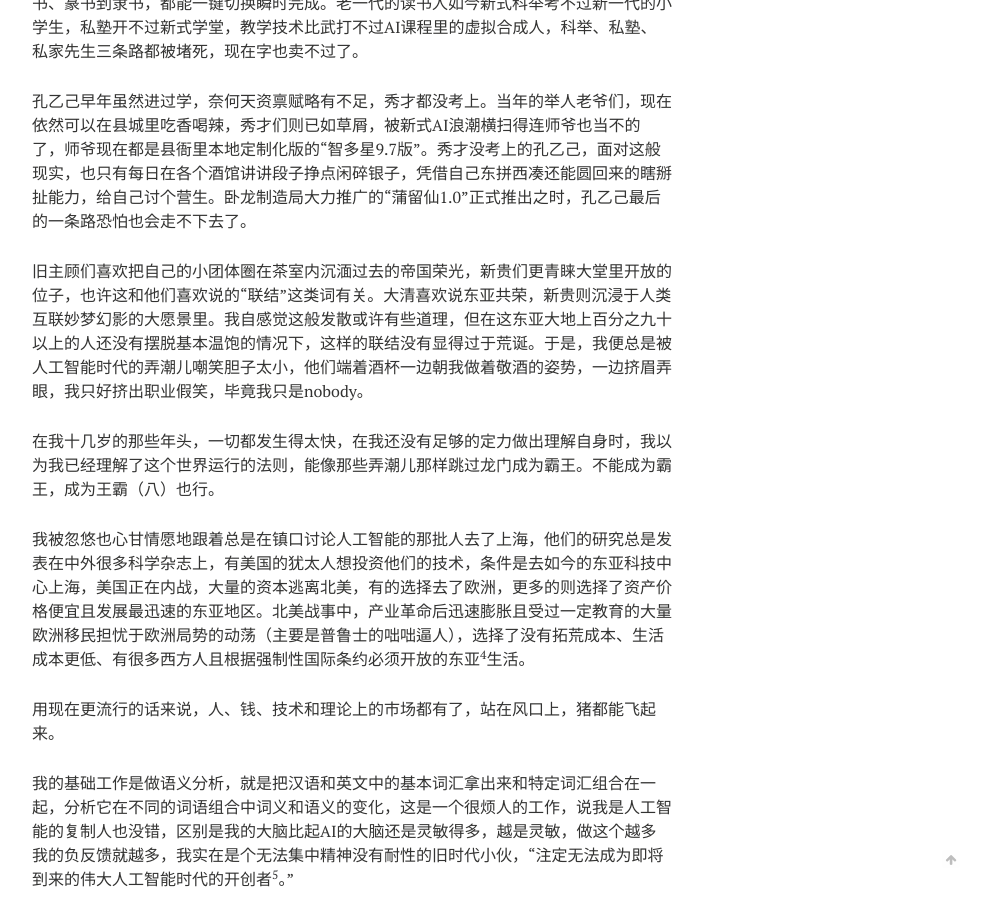
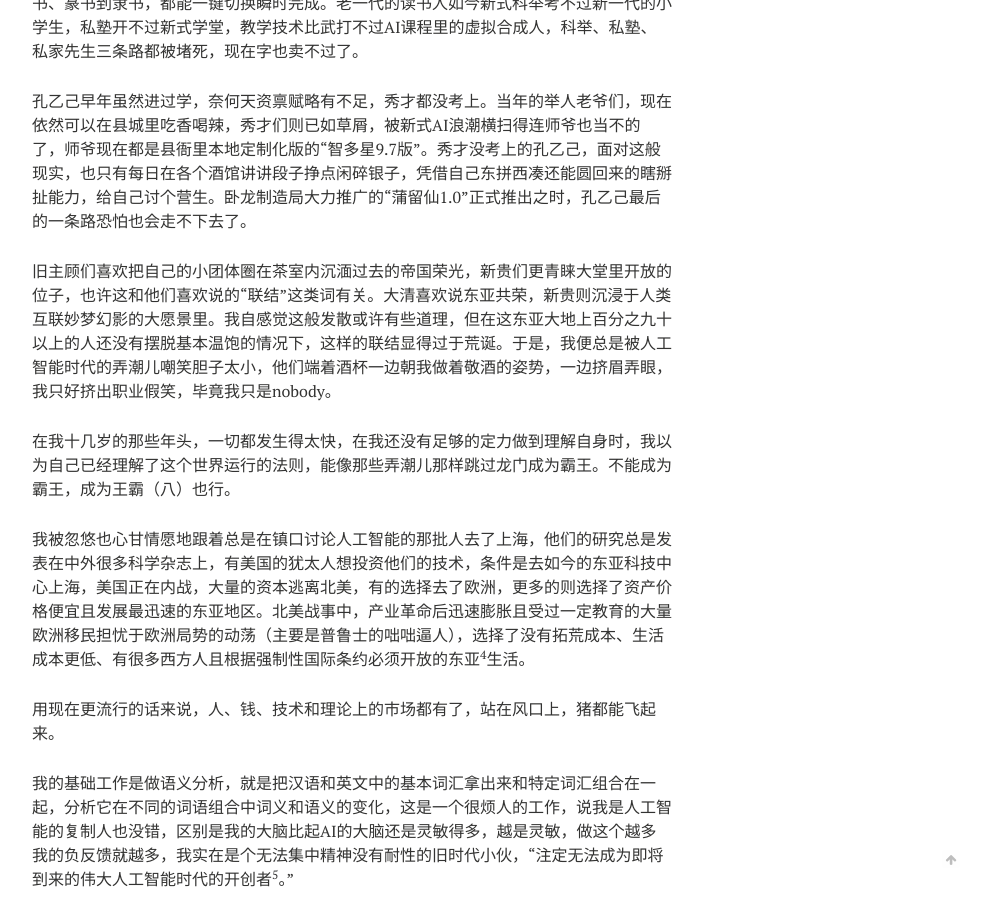
Before and after one commit to jarynzhang/jarynzhang.github.io, a Jekyll site: the page built from _posts/2024-01-01-人工智能孔乙己01.md, in a window 1280 px wide and 900 px high, scrolled down 1722 px. Shown: the whole window, without its empty margins (288-1275 px from the left). Built offline with Jekyll 4.4.1, drawn with Linux system fonts in a browser that asks for light colours; nearby versions of some CDN libraries; our own code applies the rules of GitHub Pages for plain Markdown files.

Commit message:
Update 2024-01-01-人工智能孔乙己01.md

```diff
--- a/_posts/2024-01-01-人工智能孔乙己01.md
+++ b/_posts/2024-01-01-人工智能孔乙己01.md
@@ -3,7 +3,7 @@ tags:
    - 科学幻想
 categories:
    - 科学幻想
-excerpt:  旧主顾们喜欢把自己的小团体圈在茶室内沉湎过去的帝国荣光，新贵们更青睐大堂里开放的位子，也许这和他们喜欢说的“联结”这类词有关。大清喜欢说东亚共荣，新贵则沉浸于人类互联妙梦幻影的大愿景里。我自感觉这般发散或许有些道理，但在这东亚大地上百分之九十以上的人还没有摆脱基本温饱的情况下，这样的联结没有显得过于荒诞。于是，我便总是被人工智能时代的弄潮儿嘲笑胆子太小，他们端着酒杯一边朝我做着敬酒的姿势，一边挤眉弄眼，我只好挤出职业假笑，毕竟我只是nobody。
+excerpt:  于是，我便总是被人工智能时代的弄潮儿嘲笑胆子太小，他们端着酒杯一边朝我做着敬酒的姿势，一边挤眉弄眼，我只好挤出职业假笑，毕竟我只是nobody。
 
 
 ---
@@ -54,11 +54,11 @@ excerpt:  旧主顾们喜欢把自己的小团体圈在茶室内沉湎过去的
 
 
 
-旧主顾们喜欢把自己的小团体圈在茶室内沉湎过去的帝国荣光，新贵们更青睐大堂里开放的位子，也许这和他们喜欢说的“联结”这类词有关。大清喜欢说东亚共荣，新贵则沉浸于人类互联妙梦幻影的大愿景里。我自感觉这般发散或许有些道理，但在这东亚大地上百分之九十以上的人还没有摆脱基本温饱的情况下，这样的联结没有显得过于荒诞。于是，我便总是被人工智能时代的弄潮儿嘲笑胆子太小，他们端着酒杯一边朝我做着敬酒的姿势，一边挤眉弄眼，我只好挤出职业假笑，毕竟我只是nobody。
+旧主顾们喜欢把自己的小团体圈在茶室内沉湎过去的帝国荣光，新贵们更青睐大堂里开放的位子，也许这和他们喜欢说的“联结”这类词有关。大清喜欢说东亚共荣，新贵则沉浸于人类互联妙梦幻影的大愿景里。我自感觉这般发散或许有些道理，但在这东亚大地上百分之九十以上的人还没有摆脱基本温饱的情况下，这样的联结显得过于荒诞。于是，我便总是被人工智能时代的弄潮儿嘲笑胆子太小，他们端着酒杯一边朝我做着敬酒的姿势，一边挤眉弄眼，我只好挤出职业假笑，毕竟我只是nobody。
 
 
 
-在我十几岁的那些年头，一切都发生得太快，在我还没有足够的定力做出理解自身时，我以为我已经理解了这个世界运行的法则，能像那些弄潮儿那样跳过龙门成为霸王。不能成为霸王，成为王霸（八）也行。
+在我十几岁的那些年头，一切都发生得太快，在我还没有足够的定力做到理解自身时，我以为自己已经理解了这个世界运行的法则，能像那些弄潮儿那样跳过龙门成为霸王。不能成为霸王，成为王霸（八）也行。
 
 
 
```
